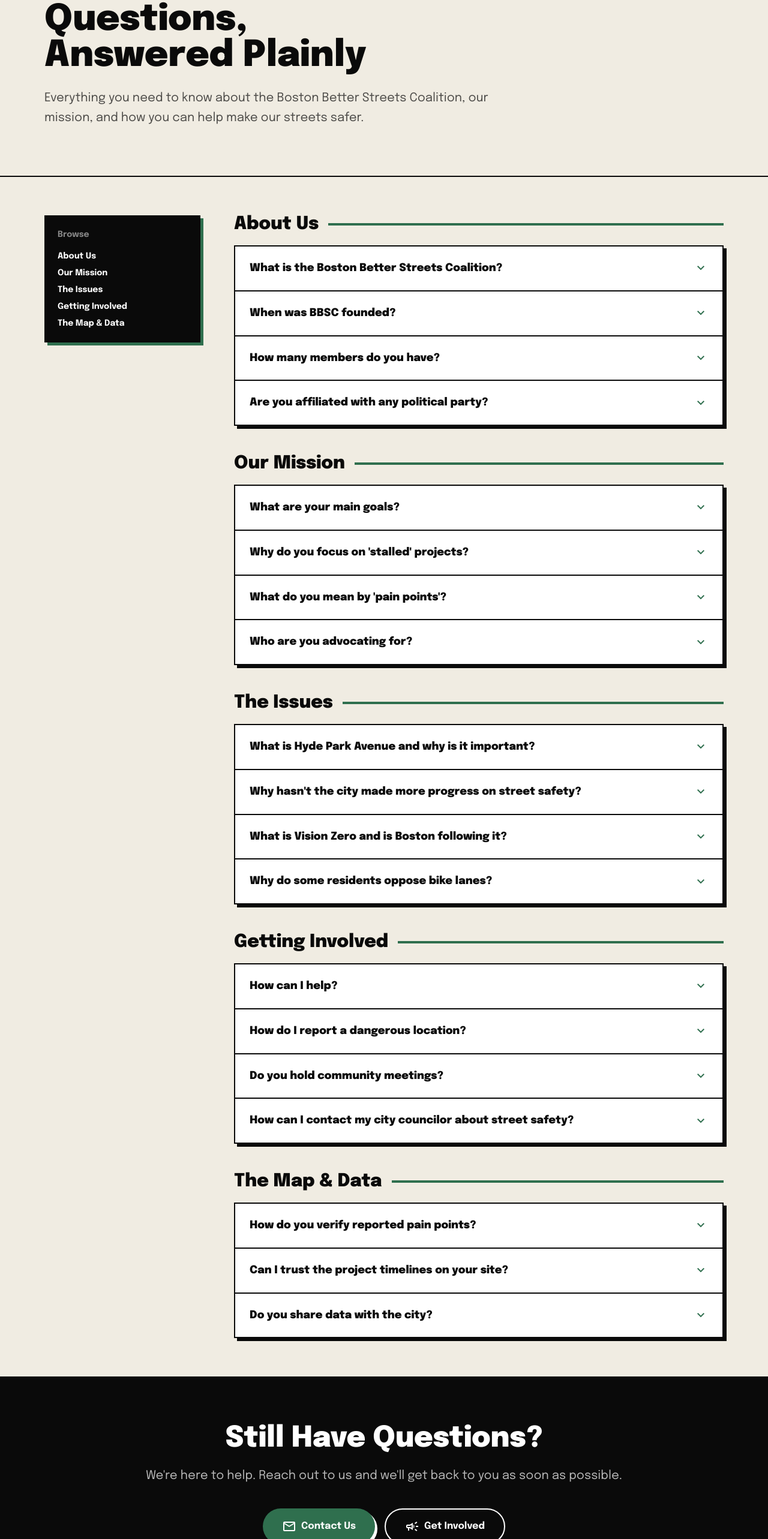
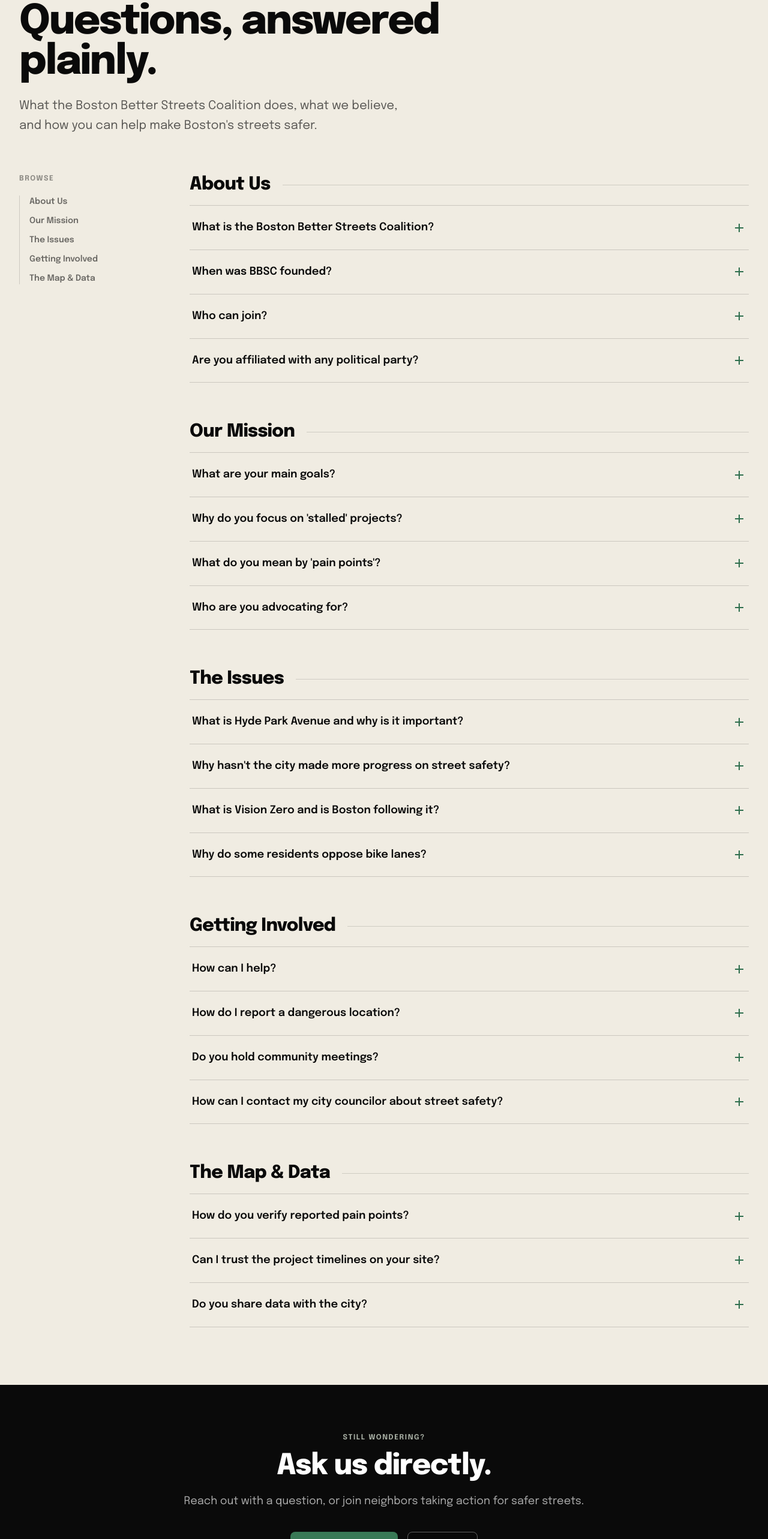
Before and after one commit to benjaminsiegel/bostonbetterstreets, a Next.js app: page /faq in a window 1280 px wide. Shown: the part 218-2784 px from the top of the page at 60% size. Built offline with nearby package versions, Linux system fonts and the light colour scheme.

Commit message:
Refresh updates and FAQ pages

```diff
--- a/src/app/faq/page.tsx
+++ b/src/app/faq/page.tsx
@@ -20,8 +20,8 @@
         a: "The Boston Better Streets Coalition was founded in 2024 in response to growing frustration with the city's failure to deliver on promised street safety improvements, particularly after the tragic death of Glenn Inghram at Forest Hills in October 2024.",
       },
       {
-        q: "How many members do you have?",
-        a: "Our petition for Hyde Park Avenue improvements has over 800 signatures, and our community continues to grow. We welcome all Boston residents who share our vision for safer streets.",
+        q: "Who can join?",
+        a: "Anyone who lives, works, studies, or travels in Boston and wants safer, more reliable streets is welcome. You do not need transportation expertise—your experience moving around the city matters.",
       },
       {
         q: "Are you affiliated with any political party?",
@@ -113,78 +113,68 @@
 
 export default function FAQPage() {
   return (
-    <div className="min-h-screen bg-[#f0ece2] text-[#0a0a0a]">
-      {/* Header */}
-      <section className="py-14 md:py-20 border-b-2 border-[#0a0a0a]">
-        <div className="max-w-[1180px] mx-auto px-4 sm:px-6">
-          <p className="text-sm font-bold text-[#b7342c] mb-3">
-            FAQ
+    <main className="min-h-screen bg-[#f0ece2] text-[#0a0a0a]">
+      <section className="mx-auto max-w-7xl px-4 pb-12 pt-14 sm:px-6 md:pb-16 md:pt-20 lg:px-8">
+        <header className="max-w-3xl">
+          <p className="mb-4 text-xs font-bold uppercase tracking-[0.13em] text-[#a63d36]">
+            Frequently asked questions
           </p>
-          <h1 className="text-4xl md:text-6xl font-black leading-none mb-6">
-            Questions,
-            <br className="hidden sm:block" /> Answered Plainly
+          <h1 className="mb-6 text-4xl font-extrabold leading-[0.98] tracking-[-0.035em] sm:text-5xl md:text-[4.25rem]">
+            Questions, answered plainly.
           </h1>
-          <p className="text-lg md:text-xl leading-relaxed text-[#0a0a0a]/70 max-w-3xl">
-            Everything you need to know about the Boston Better Streets
-            Coalition, our mission, and how you can help make our streets safer.
+          <p className="max-w-2xl text-lg leading-relaxed text-[#0a0a0a]/65 md:text-xl">
+            What the Boston Better Streets Coalition does, what we believe, and how you can help make Boston&apos;s streets safer.
           </p>
-        </div>
+        </header>
       </section>
 
-      {/* FAQ Content */}
-      <section className="py-12 md:py-16">
-        <div className="max-w-[1180px] mx-auto px-4 sm:px-6">
-          <div className="grid lg:grid-cols-[260px_1fr] gap-10 lg:gap-14">
-            <aside className="hidden lg:block lg:sticky lg:top-36 lg:self-start">
-              <div className="bg-[#0a0a0a] text-white border-2 border-[#0a0a0a] shadow-[5px_5px_0px_0px_#2f6f4e] p-5">
-                <h2 className="text-sm font-bold text-white/50 mb-4">
-                  Browse
-                </h2>
-                <nav className="space-y-2">
+      <section className="mx-auto max-w-7xl px-4 pb-20 sm:px-6 md:pb-24 lg:px-8">
+        <div className="grid gap-12 lg:grid-cols-[220px_1fr] lg:gap-16">
+          <aside className="hidden lg:block lg:sticky lg:top-32 lg:self-start">
+            <p className="mb-5 text-xs font-bold uppercase tracking-[0.12em] text-[#0a0a0a]/42">Browse</p>
+            <nav className="space-y-3 border-l border-[#0a0a0a]/15 pl-4" aria-label="FAQ categories">
               {faqs.map((category) => (
                 <a
                   key={category.category}
                   href={`#${category.category.toLowerCase().replaceAll(" ", "-").replaceAll("&", "and")}`}
-                      className="block text-sm font-bold text-white hover:text-[#2f6f4e] transition-colors"
+                  className="block text-sm font-semibold text-[#0a0a0a]/58 transition-colors hover:text-[#2f6f4e]"
                 >
                   {category.category}
                 </a>
               ))}
             </nav>
-              </div>
           </aside>
 
-            <div className="space-y-12">
+          <div className="space-y-14 md:space-y-16">
             {faqs.map((category) => (
               <section
                 key={category.category}
                 id={category.category.toLowerCase().replaceAll(" ", "-").replaceAll("&", "and")}
-                  className="scroll-mt-36"
+                className="scroll-mt-32"
               >
-                  <div className="flex items-center gap-4 mb-5">
-                    <h2 className="text-2xl md:text-3xl font-black leading-none">
+                <div className="mb-4 flex items-center gap-5">
+                  <h2 className="text-2xl font-extrabold tracking-[-0.02em] md:text-3xl">
                     {category.category}
                   </h2>
-                    <div className="h-1 flex-1 bg-[#2f6f4e]" />
+                  <div className="h-px flex-1 bg-[#0a0a0a]/14" aria-hidden="true" />
                 </div>
-                  <div className="bg-white border-2 border-[#0a0a0a] shadow-[5px_5px_0px_0px_#0a0a0a]">
-                    {category.questions.map((faq, faqIndex) => (
+
+                <div className="border-t border-[#0a0a0a]/16">
+                  {category.questions.map((faq) => (
                     <details
                       key={faq.q}
-                        className={`group overflow-hidden transition-colors open:bg-[#fbfaf6] hover:bg-[#fbfaf6] ${
-                          faqIndex !== category.questions.length - 1 ? "border-b-2 border-[#0a0a0a]" : ""
-                        }`}
+                      className="group border-b border-[#0a0a0a]/16 transition-colors open:bg-white/35"
                     >
-                        <summary className="flex items-center justify-between gap-5 p-5 md:p-6 cursor-pointer">
-                          <span className="text-base md:text-lg font-black leading-snug pr-4">
+                      <summary className="flex cursor-pointer list-none items-center justify-between gap-5 px-1 py-5 marker:content-none [&::-webkit-details-marker]:hidden md:py-6">
+                        <span className="pr-4 text-base font-semibold leading-snug md:text-lg">
                           {faq.q}
                         </span>
-                          <span className="material-symbols-outlined text-[#2f6f4e] flex-shrink-0 group-open:rotate-180 transition-transform">
-                            expand_more
+                        <span className="material-symbols-outlined flex-shrink-0 text-xl text-[#2f6f4e] transition-transform group-open:rotate-45" aria-hidden="true">
+                          add
                         </span>
                       </summary>
-                        <div className="px-5 md:px-6 pb-6 pt-0">
-                          <p className="text-[#0a0a0a]/68 leading-relaxed max-w-3xl">{faq.a}</p>
+                      <div className="max-w-3xl px-1 pb-6 pr-12">
+                        <p className="leading-relaxed text-[#0a0a0a]/64">{faq.a}</p>
                       </div>
                     </details>
                   ))}
@@ -193,37 +183,34 @@
             ))}
           </div>
         </div>
-        </div>
       </section>
 
-      {/* Still Have Questions */}
-      <section className="py-16 md:py-20 bg-[#0a0a0a] text-white">
-        <div className="max-w-4xl mx-auto px-4 sm:px-6 text-center">
-          <h2 className="text-3xl md:text-5xl font-black leading-none mb-6">
-            Still Have Questions?
+      <section className="bg-[#0a0a0a] py-16 text-white md:py-20">
+        <div className="mx-auto max-w-4xl px-4 text-center sm:px-6">
+          <p className="mb-4 text-xs font-bold uppercase tracking-[0.13em] text-[#d8e2d3]/75">Still wondering?</p>
+          <h2 className="mb-5 text-3xl font-extrabold tracking-[-0.025em] md:text-5xl">
+            Ask us directly.
           </h2>
-          <p className="text-lg md:text-xl text-white/70 mb-10">
-            We&apos;re here to help. Reach out to us and we&apos;ll get back to you as
-            soon as possible.
+          <p className="mx-auto mb-9 max-w-2xl text-lg leading-relaxed text-white/65">
+            Reach out with a question, or join neighbors taking action for safer streets.
           </p>
-          <div className="flex flex-col sm:flex-row gap-4 justify-center">
+          <div className="flex flex-col justify-center gap-4 sm:flex-row">
             <a
-              href="mailto:info@bostonbetterstreets.org"
-              className="inline-flex items-center justify-center px-8 py-4 bg-[#2f6f4e] text-white font-bold rounded-full transition-all shadow-[4px_4px_0px_0px_#fff] hover:shadow-[6px_6px_0px_0px_#fff] hover:translate-x-[-2px] hover:translate-y-[-2px]"
+              href="mailto:bostonbetterstreets@gmail.com"
+              className="inline-flex min-h-12 items-center justify-center gap-2 rounded-lg bg-[#397956] px-7 py-3 text-sm font-bold text-white transition-colors hover:bg-[#448b64] sm:text-base"
             >
-              <span className="material-symbols-outlined mr-2">mail</span>
+              <span className="material-symbols-outlined text-lg" aria-hidden="true">mail</span>
               Contact Us
             </a>
             <Link
-              href="/take-action"
-              className="inline-flex items-center justify-center px-8 py-4 border-2 border-white text-white font-bold rounded-full hover:bg-white hover:text-[#0a0a0a] transition-all"
+              href="/join"
+              className="inline-flex min-h-12 items-center justify-center rounded-lg border border-white/35 px-7 py-3 text-sm font-bold text-white transition-colors hover:border-white/70 hover:bg-white/8 sm:text-base"
             >
-              <span className="material-symbols-outlined mr-2">campaign</span>
-              Get Involved
+              Join Us
             </Link>
           </div>
         </div>
       </section>
-    </div>
+    </main>
   );
 }
--- a/src/app/page.tsx
+++ b/src/app/page.tsx
@@ -60,7 +60,7 @@
                 href="/join"
                 className="inline-flex min-h-12 items-center justify-center rounded-lg bg-[#397956] px-7 py-3 text-sm font-bold text-white transition-colors hover:bg-[#448b64] sm:text-base"
               >
-                Join the coalition
+                Join Us
               </Link>
               <a
                 href={stalledProjectsUrl}
```
Also changed, not shown: src/app/updates/page.tsx (+63 -56 lines). Lines whose indentation alone changed are shown as unchanged.
